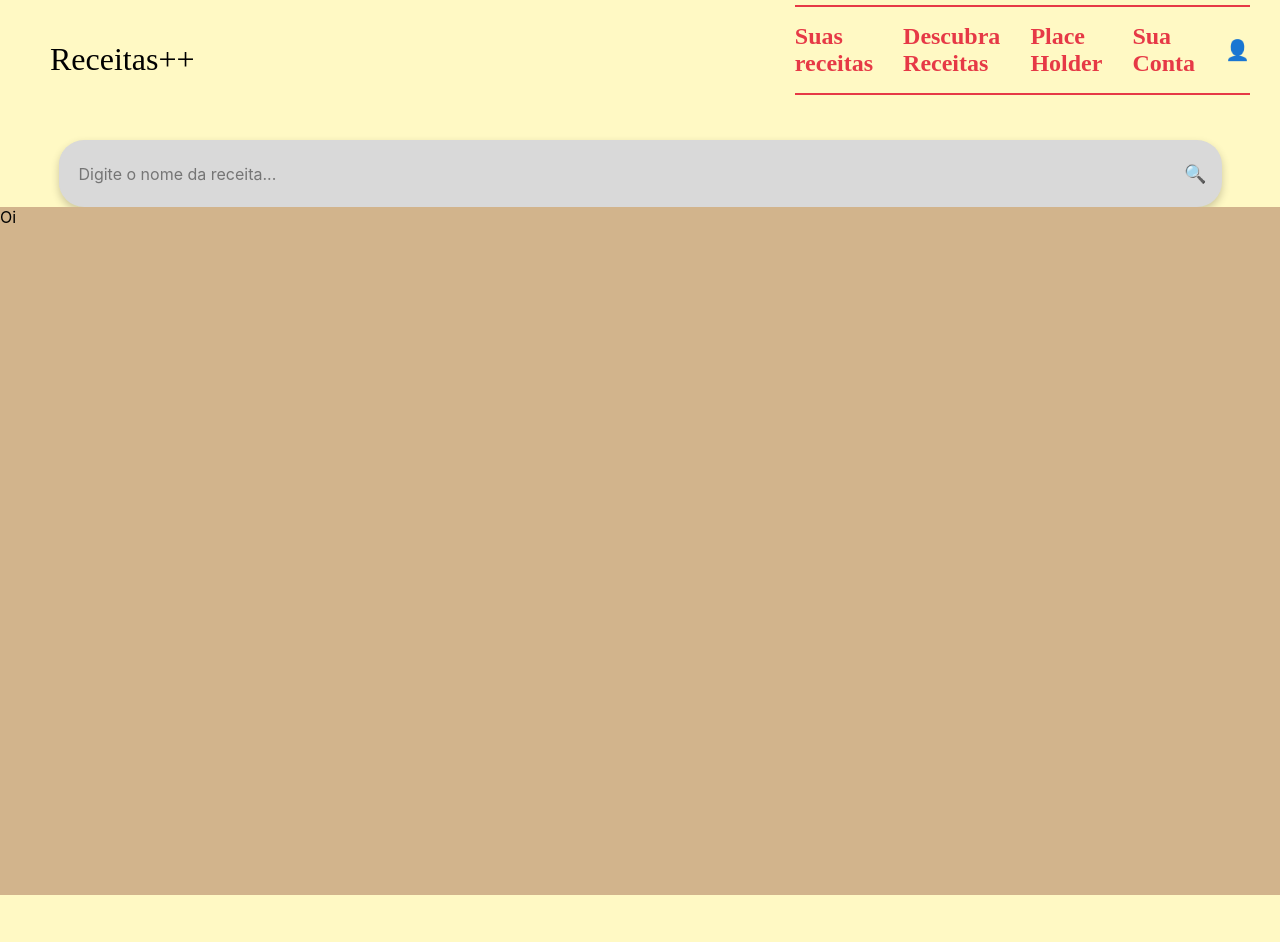
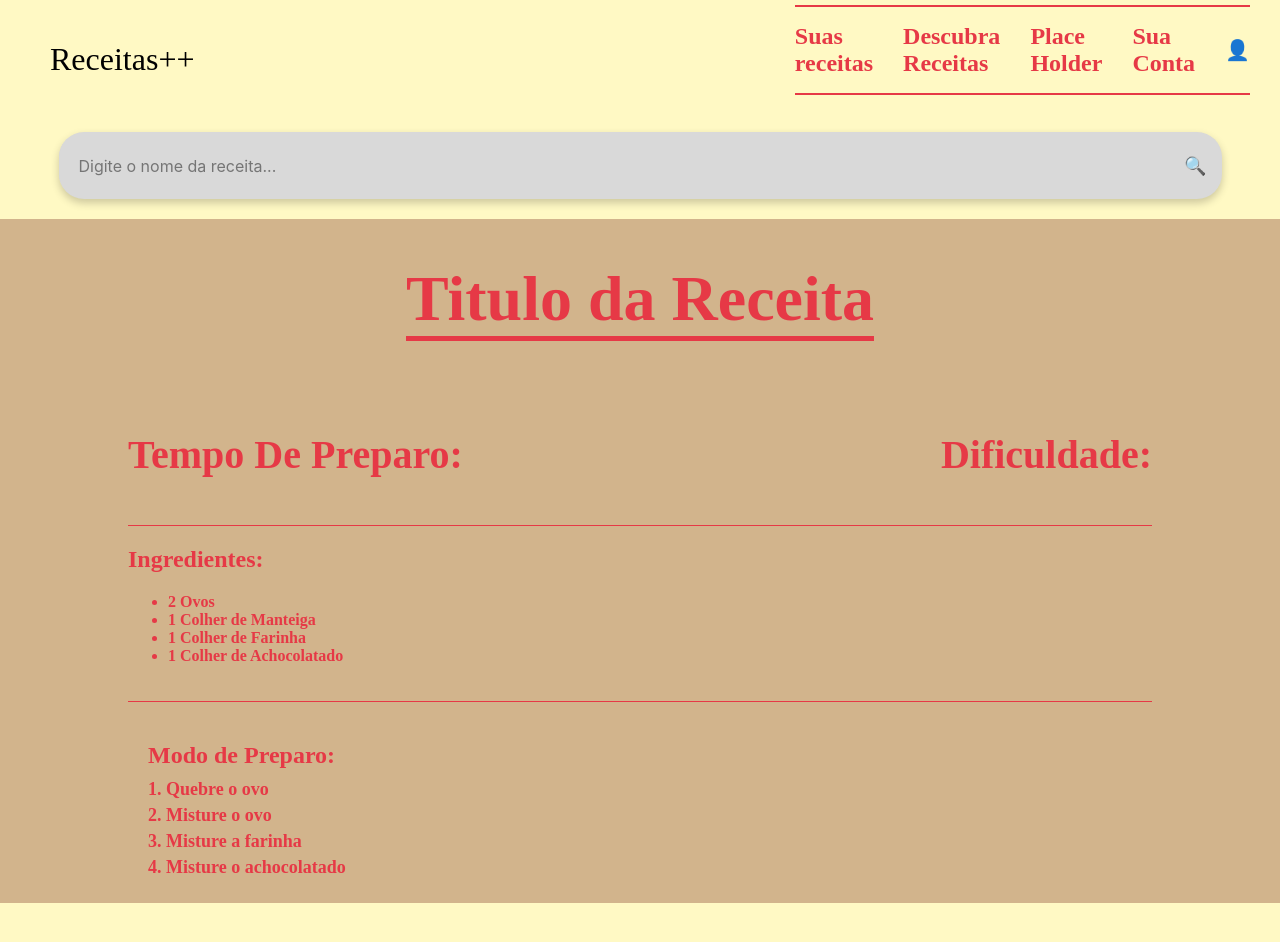
Before and after one commit to GusLucas12/Receitas, a React (Create React App) app in the folder client/: page /busca in a window 1280 px wide. Shown: the top 942 px of the page. Built offline with nearby package versions, Linux system fonts and the light colour scheme; a web font is replaced by a local one.

Commit message:
para de tanta coisa

```diff
--- a/client/src/pages/busca.js
+++ b/client/src/pages/busca.js
@@ -32,7 +32,37 @@ function Busca() {
                     </form>
                 </div>
                 <div className={styles.telaDeBusca}>
-                    Oi
+                    <div className={styles.titulo}>
+                        <h1>Titulo da Receita</h1>
+                    </div>
+                    <div className={styles.corpo}>
+                        <div className={styles.informacoes}>
+                            <h1>Tempo De Preparo: </h1>
+
+                            <h1>Dificuldade: </h1>
+                        </div>
+                        <div className={styles.ingredientesEModo}>
+                            <div className={styles.Ingredientes}>
+                                <h2>Ingredientes:</h2>
+                                <ul>
+                                    <li>2 Ovos</li>
+                                    <li>1 Colher de Manteiga</li>
+                                    <li>1 Colher de Farinha</li>
+                                    <li>1 Colher de Achocolatado</li>
+                                </ul>
+                            </div>
+                            <div className={styles.modoDePreparo}>
+                                <h2>Modo de Preparo:</h2>
+                                <ol>
+                                    <li>Quebre o ovo</li>
+                                    <li>Misture o ovo</li>
+                                    <li>Misture a farinha</li>
+                                    <li>Misture o achocolatado</li>
+                                </ol>
+                            </div>
+                        </div>
+
+                    </div>
                 </div>
             </div>
 
--- a/client/src/pages/busca.module.css
+++ b/client/src/pages/busca.module.css
@@ -46,10 +46,69 @@
   .button:hover {
     color: #007BFF;
   }
-  .telaDeBusca{
+  .telaDeBusca {
+    display: flex;
+    flex-direction: column;
+    align-items: center;
     background-color: #D2B48C;
     width: 100%;
     height: 761px;
+    margin-top: 20px;
+    font-family: 'Playfair Display';
+    color: #e63946;
+    font-weight: bold;
+  }
 
+  .titulo {
+    display: flex;
+    justify-content: center;
+    align-items: center;
+    margin-bottom: 20px;
+  }
+
+  .titulo h1 {
+    font-size: 64px;
+    border-bottom: 5px solid #e63946;
+  }
+
+  .corpo {
+    display: flex;
+    flex-direction: column;
+    gap: 20px;
+    width: 80%;
+  }
+  .informacoes {
+    display: flex;
+    justify-content: space-between;
+    font-size: 20px;
+  }
+
+  .ingredientesEModo {
+    border-top: 1px solid #e63946;
+    display: flex;
+    flex-direction: column;
+    gap: 20px;
+  }
+
+  .ingredientes, .modoDePreparo {
+
+    border-top: 1px solid #e63946;
+    padding: 20px;
 
   }
+
+  .ingredientes h2, .modoDePreparo h2 {
+    font-size: 24px;
+    margin-bottom: 10px;
+  }
+
+  .ingredientes ul, .modoDePreparo ol {
+    margin: 0;
+    padding: 0;
+    list-style-position: inside;
+    font-size: 18px;
+  }
+
+  .ingredientes li, .modoDePreparo li {
+    margin-bottom: 5px;
+  }
```
